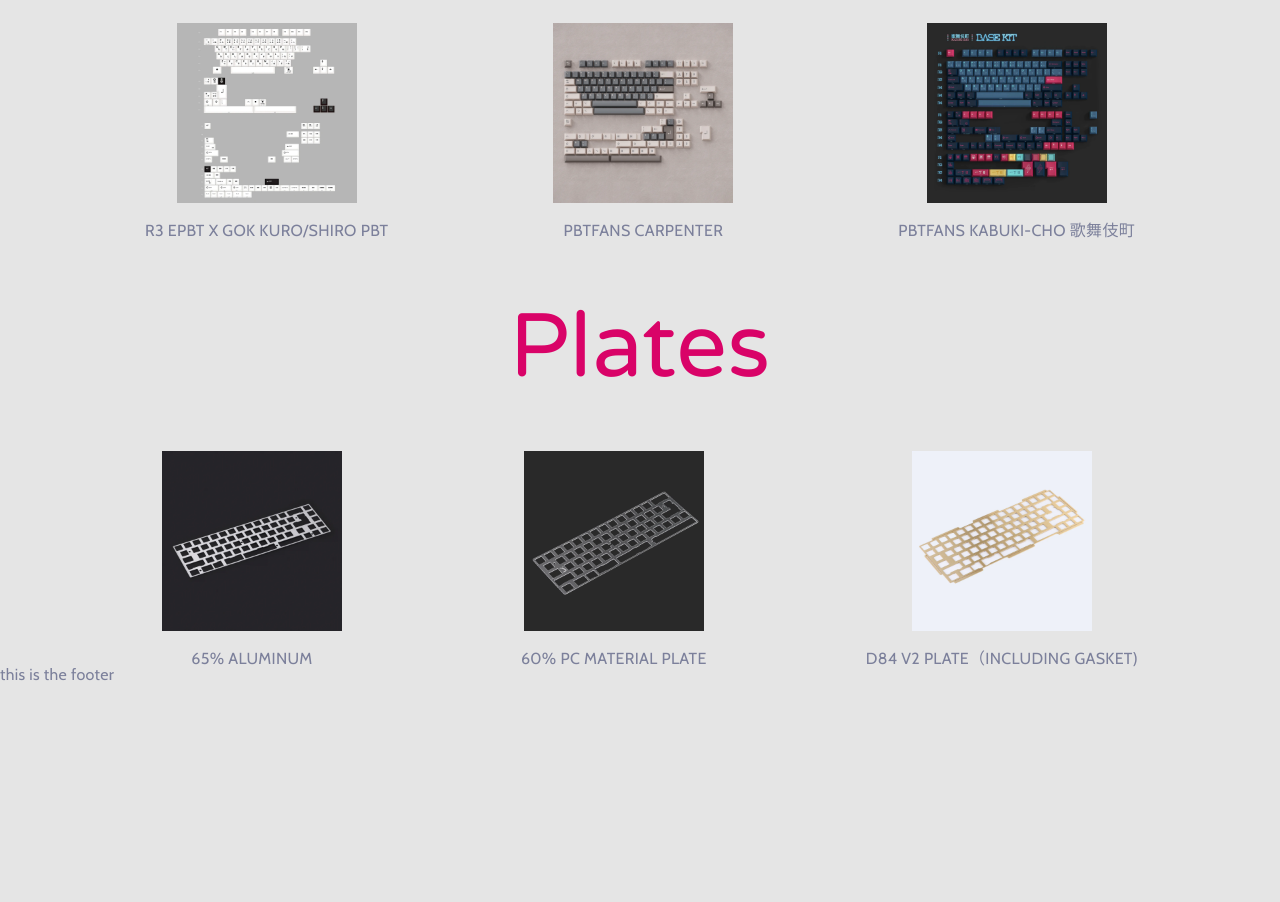
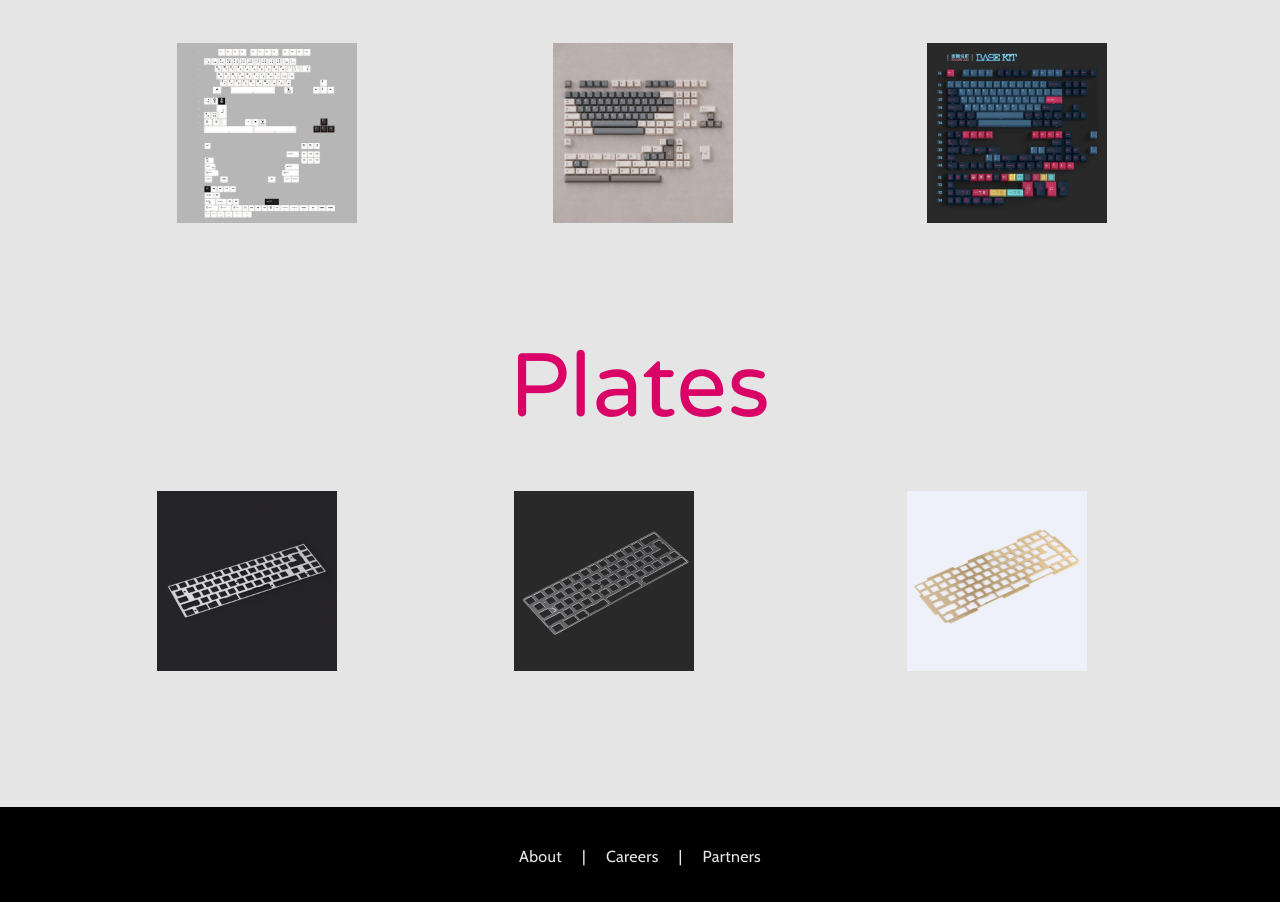
Before and after one commit to ShaanP-UMich/hw8-project, a plain HTML site: page components.html in a window 1280 px wide. Shown: the part 768-1670 px from the top of the page. Before the commit the page ends 1452 px from the top, so only its background shows below. Drawn offline with nearby package versions, Linux system fonts and the light colour scheme.

Commit message:
Added footer

```diff
--- a/components.html
+++ b/components.html
@@ -78,7 +78,13 @@
     </main>
 
     <footer>
-        <p>this is the footer</p>
+        <div class="footer-links">
+            <a href="index.html">About</a>
+            <p>|</p>
+            <a href="index.html">Careers</a>
+            <p>|</p>
+            <a href="index.html">Partners</a>
+        </div>
     </footer>
 </body>
 
--- a/css/style.css
+++ b/css/style.css
@@ -131,6 +131,10 @@ nav a:hover {
 
 /* Main Content Styling */
 
+main {
+    margin-bottom: 5rem;
+}
+
 .title {
     display: block;
     color: #D90368;
@@ -174,6 +178,28 @@ nav a:hover {
     text-align: center;
 }
 
+/* Footer Styling */
+
+footer {
+    display: flex;
+    flex-direction: column;
+    justify-content: center;
+    background-color: black;
+    height: 100px;
+}
+
+.footer-links {
+    display: flex;
+    justify-content: center;
+    color: #E5E5E5;
+}
+
+.footer-links a, p {
+    padding: 10px;
+    text-decoration: none;
+    color: #E5E5E5;
+}
+
 /* Tablet Display */
 @media screen and (min-width: 700px) {
     .header_content {
```
